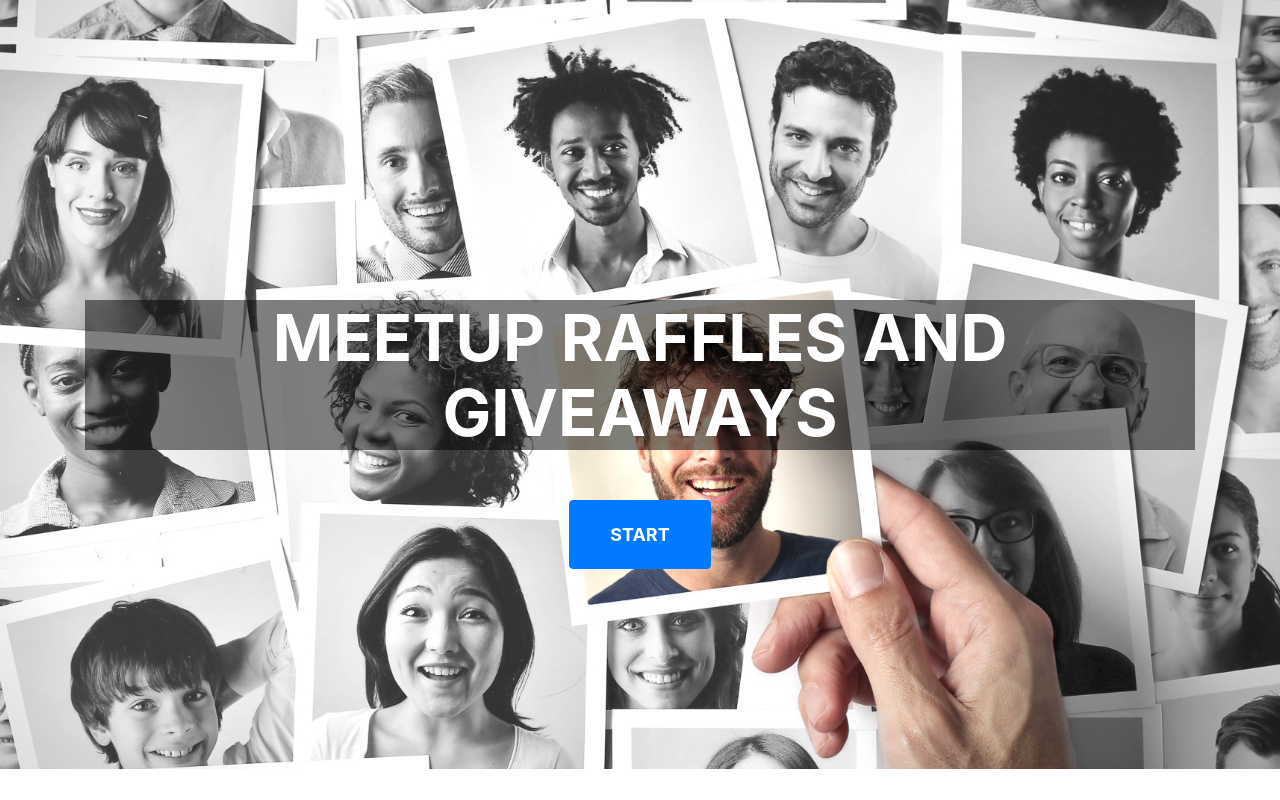
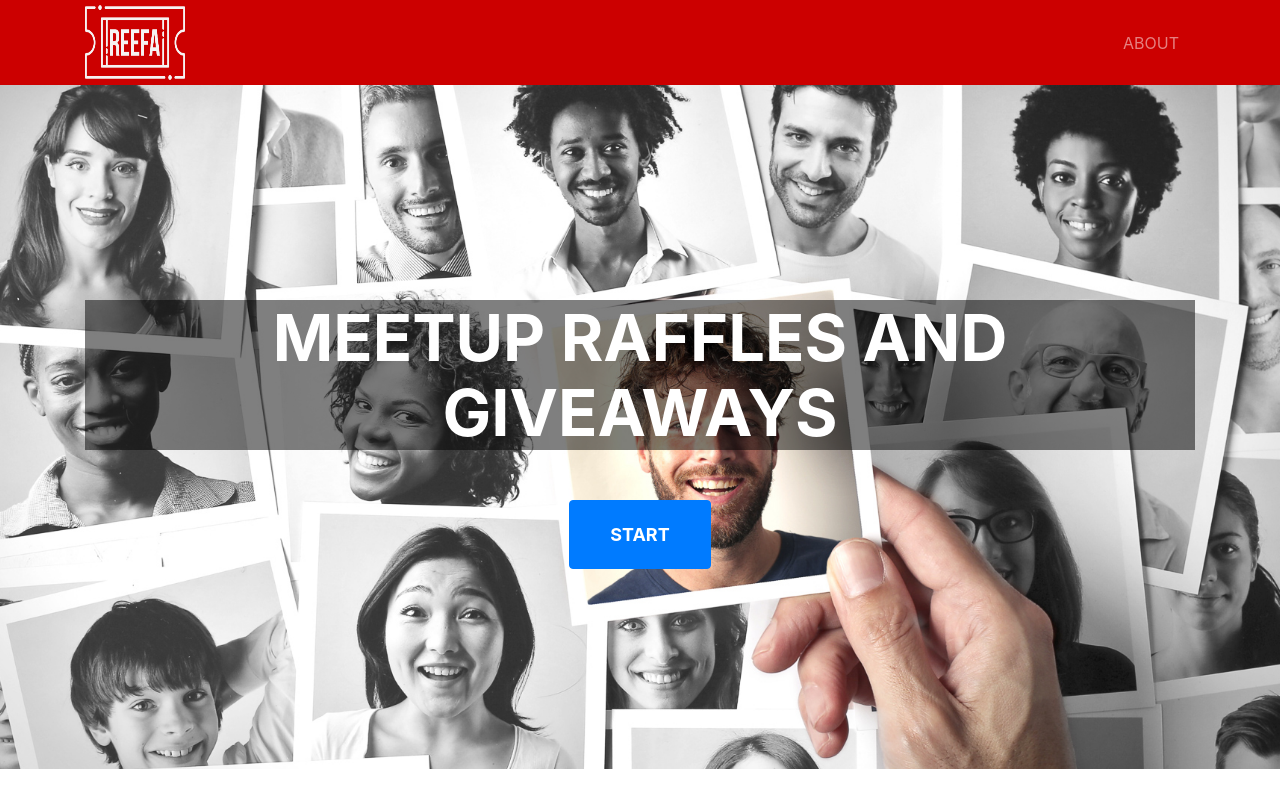
Before and after one commit to anamafla/Reefa, a React (Create React App) app: page / in a window 1280 px wide. Shown: the top 800 px of the page. Built offline with nearby package versions, Linux system fonts and the light colour scheme; no server answers.

Commit message:
Add analytics

```diff
--- a/package.json
+++ b/package.json
@@ -7,6 +7,7 @@
     "query-string": "^6.2.0",
     "react": "^16.6.3",
     "react-dom": "^16.6.3",
+    "react-ga": "^2.5.6",
     "react-router-dom": "^4.3.1",
     "react-scripts": "2.1.0"
   },
--- a/src/App.js
+++ b/src/App.js
@@ -1,13 +1,18 @@
-import React, { Component } from "react";
+import React from "react";
 import { Switch, Route } from "react-router-dom";
 import Raffle from "./Raffle";
 import Home from "./Home";
 import About from "./About";
+import ReactGA from "react-ga";
+import NavBar from "./NavBar";
 
-class App extends Component {
-  render() {
+export default function App() {
+  ReactGA.initialize("UA - 130806472 - 1");
+  ReactGA.pageview("/raffle");
+
   return (
     <div className="App">
+      <NavBar />
       <Switch>
         <Route exact path="/" component={Home} />
         <Route path="/raffle" component={Raffle} />
@@ -16,6 +21,3 @@ class App extends Component {
     </div>
   );
 }
-}
-
-export default App;
```
Also changed, not shown: 1 other file (tests, documents, lock files or other folders). Lines whose indentation alone changed are shown as unchanged.
